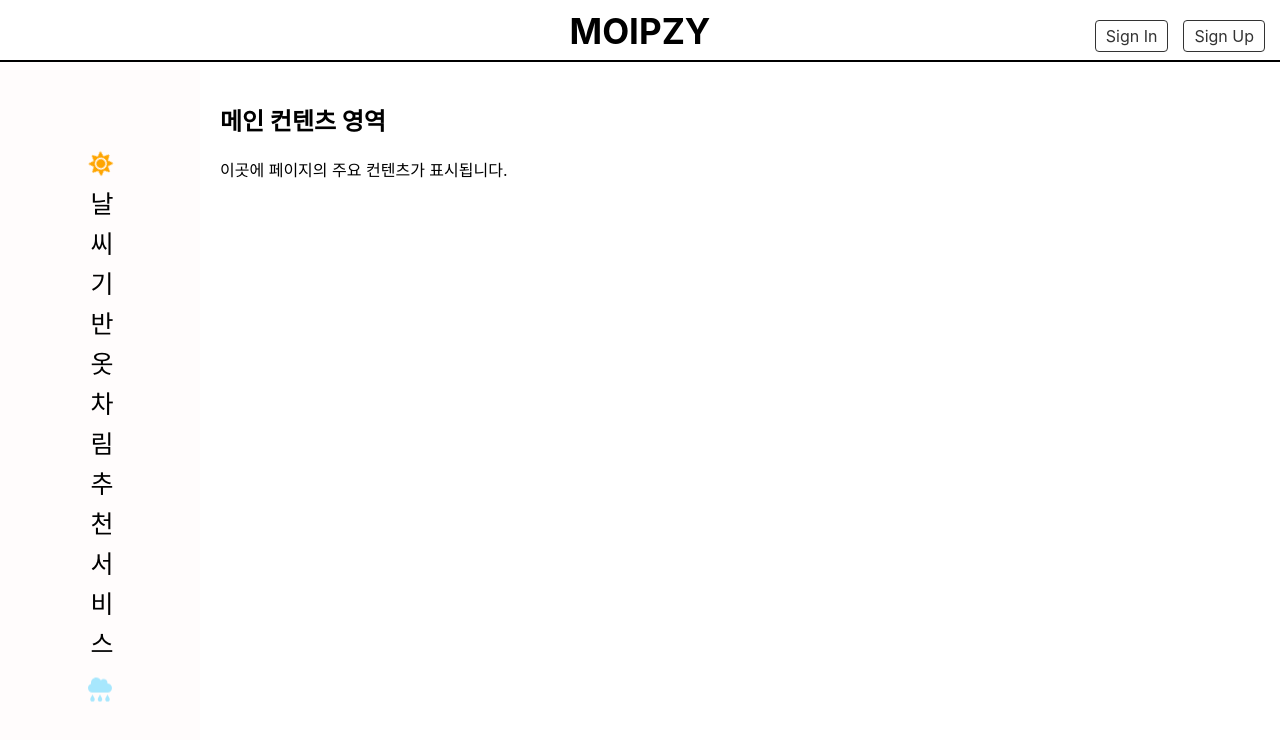
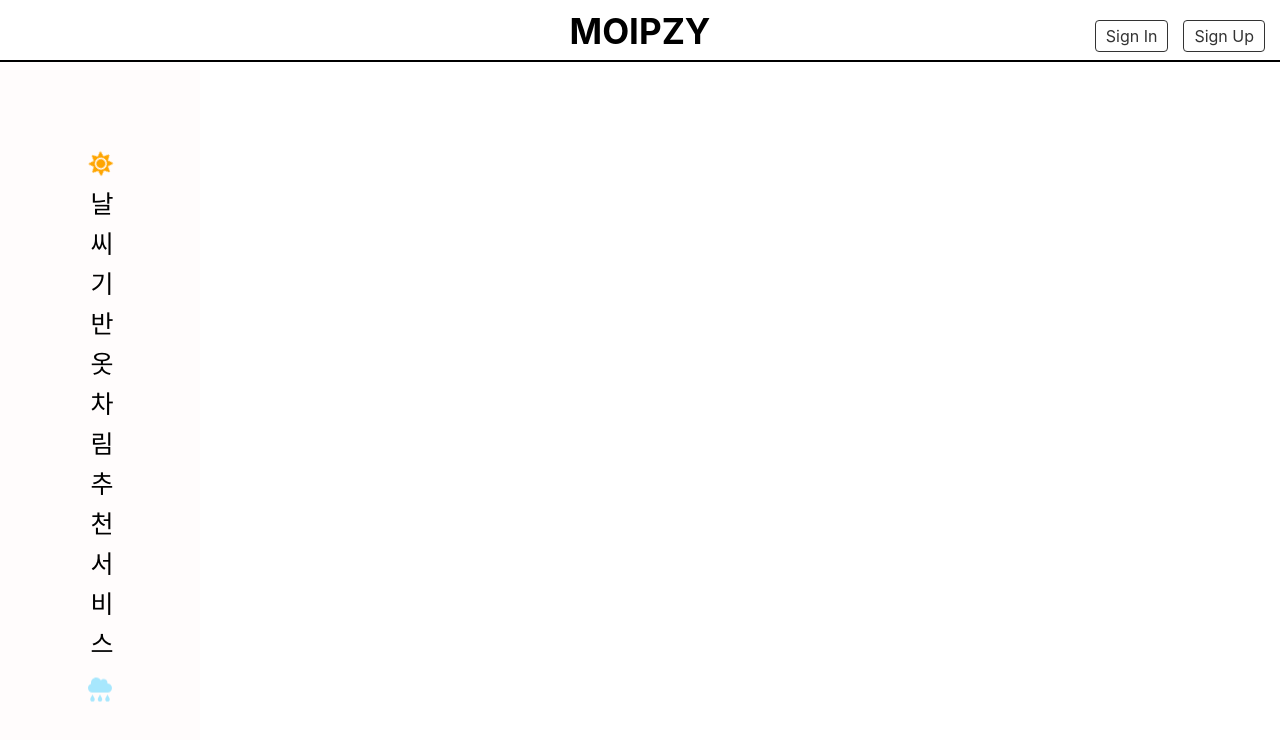
Before and after one commit to sanghuniolsida/capstone_FE, a React (Create React App) app in the folder capstone_FE/: page / in a window 1280 px wide. Shown: the top 740 px of the page. Built offline with nearby package versions, Linux system fonts and the light colour scheme.

Commit message:
날씨 데이터 삭제_과거 데이터를 못 불러옴

```diff
--- a/capstone_FE/package.json
+++ b/capstone_FE/package.json
@@ -7,7 +7,9 @@
     "@testing-library/react": "^13.4.0",
     "@testing-library/user-event": "^13.5.0",
     "axios": "^1.7.7",
+    "bootstrap": "^5.3.3",
     "react": "^18.3.1",
+    "react-bootstrap": "^2.10.5",
     "react-calendar": "^5.1.0",
     "react-dom": "^18.3.1",
     "react-icons": "^5.3.0",
--- a/capstone_FE/src/components/Header.js
+++ b/capstone_FE/src/components/Header.js
@@ -20,31 +20,18 @@ const Header = ({ children }) => {
       {/* 2번 영역 - 왼쪽 세로 텍스트 */}
       <aside className="left-sidebar">
         <div className="vertical-text">
-          <span className="sun-icon"><FaSun /></span> {/* 태양 아이콘 추가 */}
-          <span>날</span>
-          <span>씨</span>
-          <span>기</span>
-          <span>반</span>
-          <span>옷</span>
-          <span>차</span>
-          <span>림</span>
-          <span>추</span>
-          <span>천</span>
-          <span>서</span>
-          <span>비</span>
-          <span>스</span>
+        <span className="sun-icon"><FaSun /></span> {/* 태양 아이콘 추가 */}
+          <span>날</span><span>씨</span><span>기</span><span>반</span>
+          <span>옷</span><span>차</span><span>림</span><span>추</span>
+          <span>천</span><span>서</span><span>비</span><span>스</span>
           <span className="rain-icon"><FaCloudRain /></span> {/* 비 내리는 아이콘 */}
+
         </div>
       </aside>
 
-      {/* 3번 영역 - 메인 컨텐츠 (children을 사용) */}
+      {/* 3번 영역 - 메인 컨텐츠 */}
       <main className="main-content">
-        {children ? children : (
-          <div>
-            <h2>메인 컨텐츠 영역</h2>
-            <p>이곳에 페이지의 주요 컨텐츠가 표시됩니다.</p>
-          </div>
-        )}
+        {children}
       </main>
     </div>
   );
--- a/capstone_FE/src/components2/Sidebar.js
+++ b/capstone_FE/src/components2/Sidebar.js
@@ -37,7 +37,7 @@ const Sidebar = ({ children }) => {
           <FaUser className="sidebar-icon" /> 마이 페이지
         </Link>
         <div className="sidebar-item" onClick={handleCountryClick}>
-          <FaPlane className={`sidebar-icon ${isFlying ? 'flying' : ''}`} /> 국가
+          <FaPlane className={`sidebar-icon ${isFlying ? 'flying' : ''}`} /> 여행
         </div>
         <div className="sidebar-item dropdown">
           <FaTshirt className="sidebar-icon" /> 옷장
```
Also changed, not shown: capstone_FE/src/pages/Home/index.js (line endings or trailing spaces), capstone_FE/src/weather/index.html (deleted), capstone_FE/src/weather/index.js (deleted), capstone_FE/src/weather/style.css (deleted), 2 other files (tests, documents, lock files or other folders).
